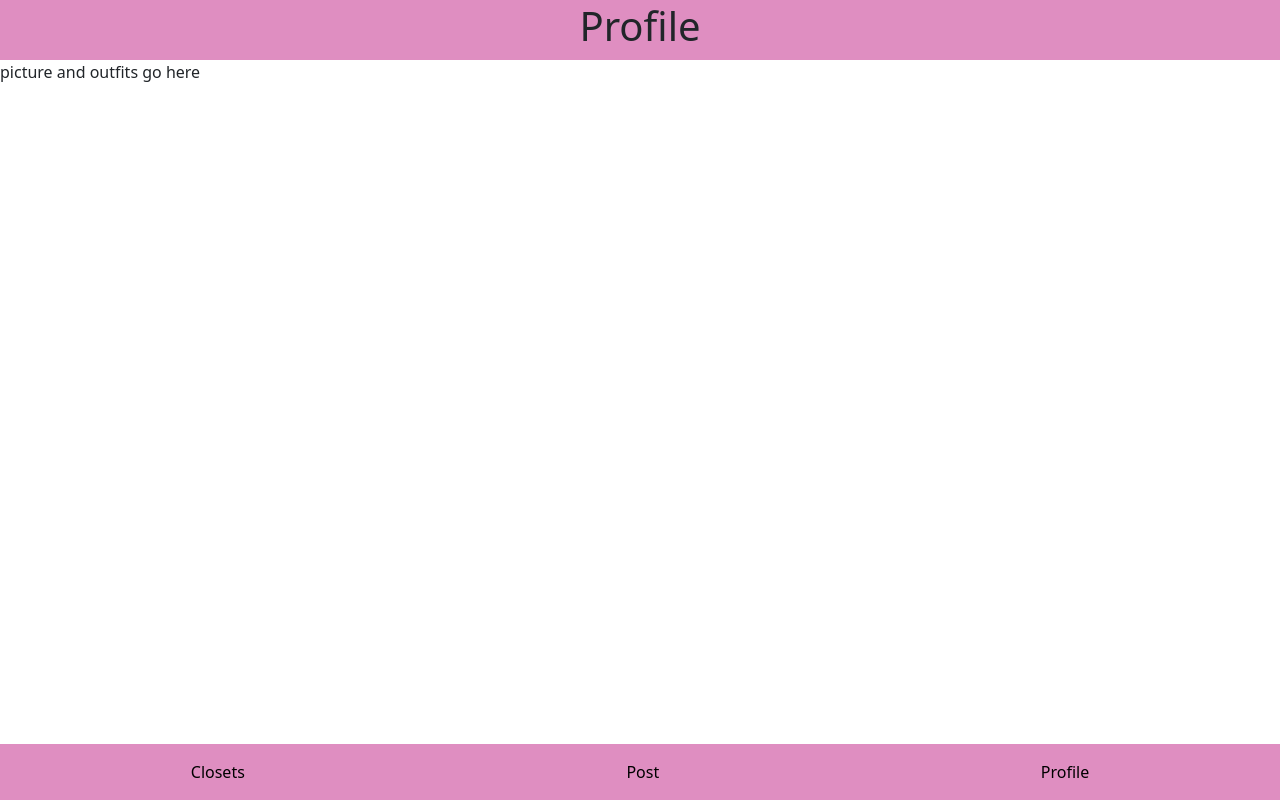
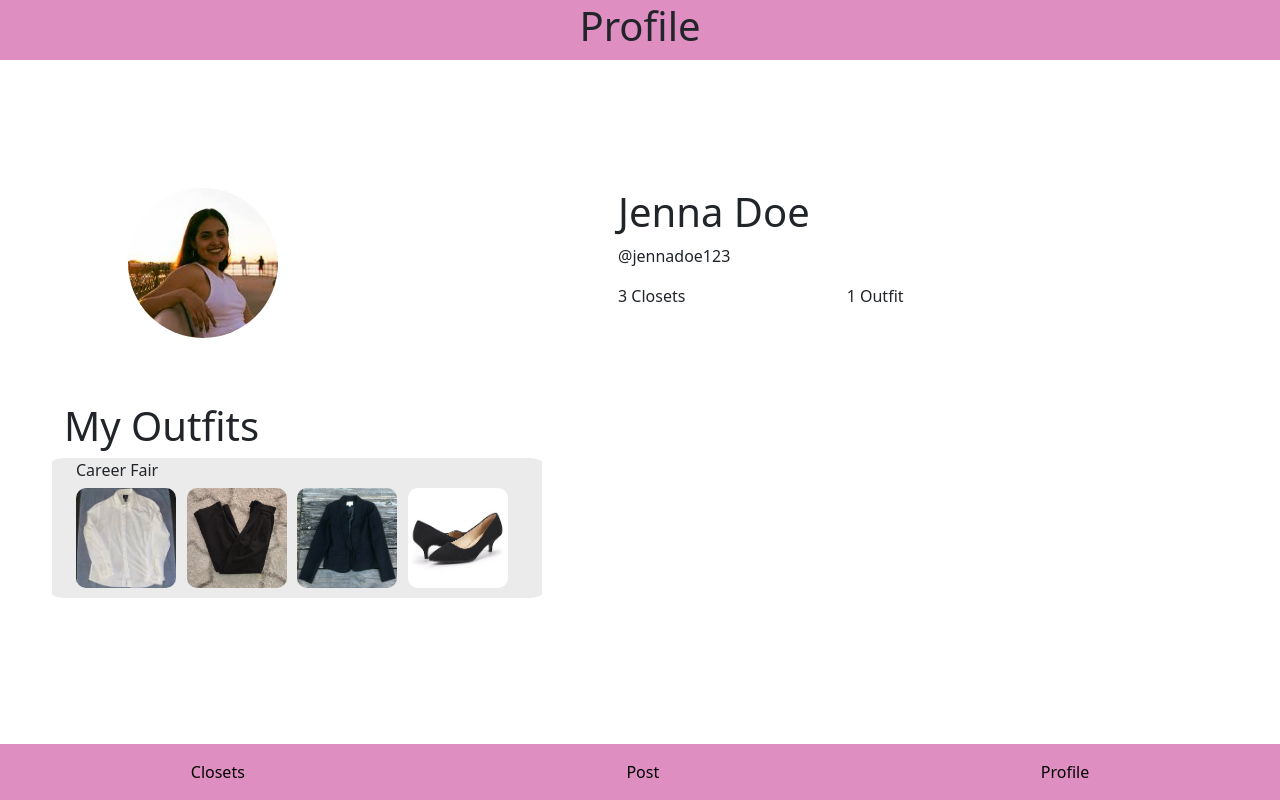
Before and after one commit to samikaiyer/ensemble-hci, a React (Create React App) app: page /profile in a window 1280 px wide. Built offline with nearby package versions, Linux system fonts and the light colour scheme.

Commit message:
dummy profile created with 1 outfit on display

```diff
--- a/package.json
+++ b/package.json
@@ -14,6 +14,7 @@
     "react-router-dom": "^7.4.0",
     "react-scripts": "5.0.1",
     "react-select": "^5.10.1",
+    "react-swipeable": "^7.0.2",
     "web-vitals": "^2.1.4"
   },
   "scripts": {
--- a/src/Pages/Profile.css
+++ b/src/Pages/Profile.css
@@ -0,0 +1,31 @@
+.profilePicture {
+    width: 150px;
+    height: 150px;
+    border-radius: 50%;
+    object-fit: cover;
+}
+
+.userInfoContainer {
+    padding-left: 10%;
+    padding-top: 10%;
+}
+
+.outfitsContainer {
+    padding-left: 5%;
+    padding-top: 5%;
+}
+
+.outfitContainer {
+    background-color: rgb(235, 235, 235);
+    margin-left: 0px;
+    width: 490px;
+    border-radius: 3%;
+}
+
+.itemImage {
+    width: 100px;
+    height: 100px;
+    border-radius: 10%;
+    margin-bottom: 10px;
+    margin-top: -10px;
+}
--- a/src/Pages/Profile.js
+++ b/src/Pages/Profile.js
@@ -1,11 +1,58 @@
 import React from "react";
+import "./Profile.css";
 import ScreenHeader from "../components/ScreenHeader";
+import 'bootstrap/dist/css/bootstrap.min.css';
 
 function Profile() {
   return (
     <div className="page">
       <ScreenHeader text="Profile" />
-      <p>picture and outfits go here</p>
+
+      <div className="row userInfoContainer">
+        <div className="col-5"> {/* column for pfp */}
+            <img src={`${process.env.PUBLIC_URL}/images/jenna_pfp.jpg`} alt="Jenna's profile" className="profilePicture" />
+        </div>
+        <div className="col-7"> {/* column for user info */}
+            <div className="row">
+                <h1>Jenna Doe</h1>
+                <p>@jennadoe123</p>
+            </div>
+            <div className="row">
+                <div className="col-4">
+                    <p>3 Closets</p>
+                </div>
+                <div className="col-4">
+                    <p>1 Outfit</p>
+                </div>
+            </div>
+
+        </div>
+      </div>
+
+      <div className="row outfitsContainer">
+          <div className="row">
+              <h1>My Outfits</h1>
+          </div>
+          <div className="row outfitContainer">
+              <p>Career Fair</p>
+              <div className="row">
+                  <div className="col-3">
+                      <img src={`${process.env.PUBLIC_URL}/images/items/button_up.jpg`} alt="white button-up shirt" className="itemImage"></img>
+                  </div>
+                  <div className="col-3">
+                      <img src={`${process.env.PUBLIC_URL}/images/items/slacks.jpg`} alt="black dress pants" className="itemImage"></img>
+                  </div>
+                  <div className="col-3">
+                      <img src={`${process.env.PUBLIC_URL}/images/items/blazer.jpg`} alt="black buttoned blazer" className="itemImage"></img>
+                  </div>
+                  <div className="col-3">
+                      <img src={`${process.env.PUBLIC_URL}/images/items/heels.jpg`} alt="black heels" className="itemImage"></img>
+                  </div>
+              </div>
+          </div>
+
+      </div>
+
     </div>
   );
 }
```
Also changed, not shown: 1 other file (tests, documents, lock files or other folders).
